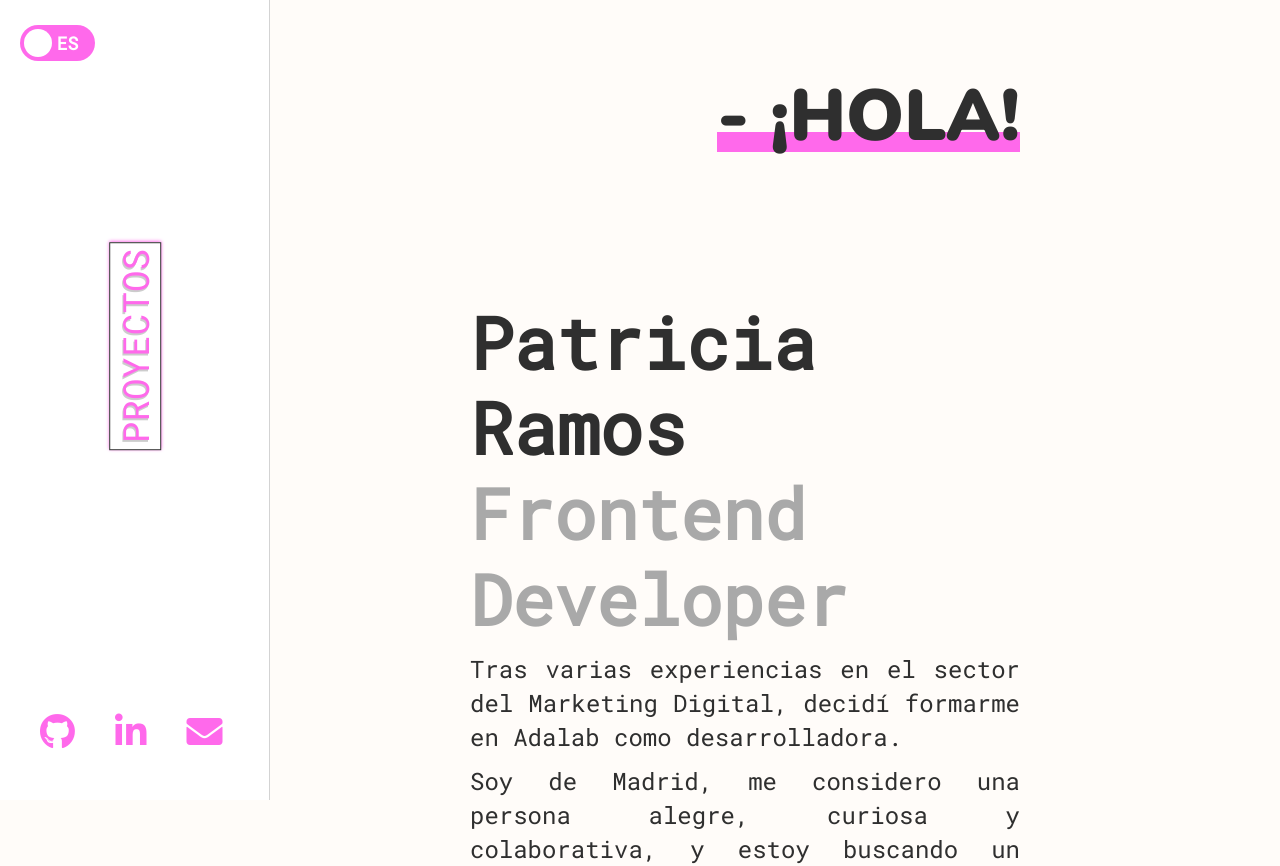
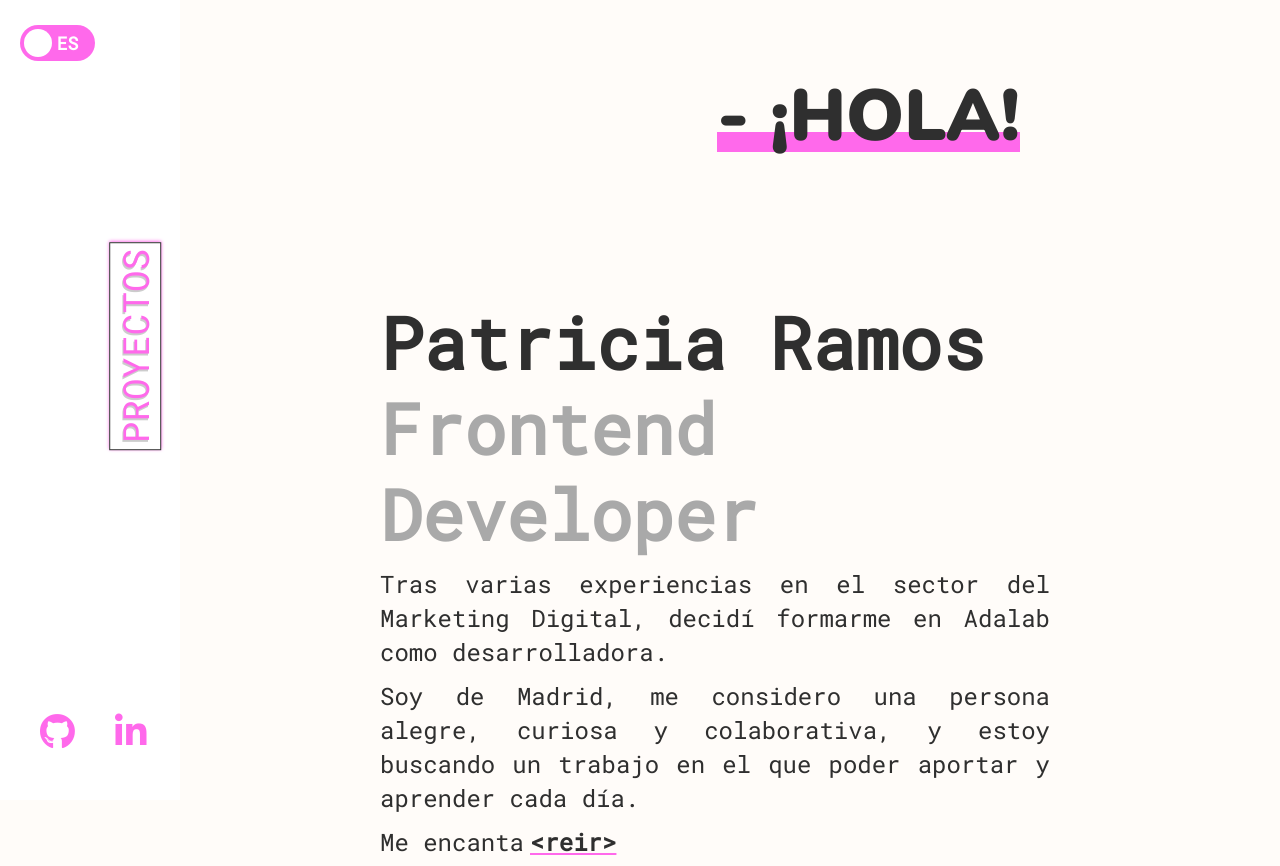
Before and after one commit to patriciaramosf/patriciaramos, a React (Create React App) app: page /#/ in a window 1280 px wide. Shown: the top 866 px of the page. Built offline with nearby package versions, Linux system fonts and the light colour scheme.

Commit message:
see github new device

```diff
--- a/src/stylesheets/App.scss
+++ b/src/stylesheets/App.scss
@@ -14,8 +14,12 @@
 }
 html{
    background-color: white;
-    @include forTablet{
+   @include forMobile{
+    background-color: #FFFCF9;
+    height:100%;
+}
+  /*   @include forTablet{
         background-color: #FFFCF9;
         height:100%;
-    }
+    }  */
 }
--- a/src/stylesheets/components/animation.scss
+++ b/src/stylesheets/components/animation.scss
@@ -6,9 +6,12 @@
 
 .content {
   display:none;
-    @include forTablet{
+  @include forMobile{
     display:block;
     position:relative;
+   /*  @include forTablet{
+    display:block;
+    position:relative; */
 
     &__container {
       overflow: hidden;
@@ -18,7 +21,11 @@
       height: 50px;
       overflow:hidden;
       bottom:-3px;
+      left:10px;
+      @include forTablet{
+      bottom:-3px;
       left:25px;
+      }
       @include formediumDesktop{
         left:35px;
       }
@@ -38,7 +45,7 @@
         text-align: left;
         list-style: none;
         font-weight: bold;
-        font-size:24px;
+        font-size:20px;
         margin-left:105px;
         margin-top:5px;
         z-index:-1;
@@ -48,6 +55,9 @@
         animation-name: change;
         animation-duration: 10s;
         animation-iteration-count: infinite;
+        @include forTablet{
+          font-size:24px;
+        }
 
         &__item {
           line-height:50px;
@@ -120,7 +130,7 @@
 
 .content {
   display:none;
-    @include forTablet{
+    @include forMobile{
     display:block;
     position:relative;
       &__containerEn {
@@ -131,7 +141,11 @@
         height: 50px;
         overflow:hidden;
         bottom:-3px;
-        left:-25px;
+        left:-40px;
+        @include forTablet{
+          bottom:-3px;
+          left:-25px;
+          }
         @include forDesktop{
           left:-10px;
       }
--- a/src/stylesheets/core/variables.scss
+++ b/src/stylesheets/core/variables.scss
@@ -5,6 +5,7 @@ $trying2: #C04ABC;
 $black:#2F2F2F;
 /* sizes */
 $titlePhone:36px;
+$titleLittleTablet:40px;
 $titleTablet:48px;
 $titleDesktop:54px;
 /* fonts */
--- a/src/stylesheets/layouts/Aside.scss
+++ b/src/stylesheets/layouts/Aside.scss
@@ -1,11 +1,18 @@
 .aside{
     margin-top:0px;
-        @include forTablet{
-            width:270px;
+        @include forMobile{
+            width:180px;
             height:100%;
             border-right:1px solid lightgray;
             position:fixed;
             background-color: white;
+        }
+        @include forTablet{
+            width:270px;
+           /*  height:100%;
+            border-right:1px solid lightgray;
+            position:fixed;
+            background-color: white; */
             }
     .languageToggle{
         margin-top:25px;
@@ -16,7 +23,7 @@
     }
     .linkTabletProject{
         display:none;
-            @include forTablet{
+        @include forMobile{
                 display:block;
                 text-transform: uppercase;
                 color: $primaryColor;
@@ -31,7 +38,23 @@
                 border:1px solid $black;
                 text-shadow: -2px -1px rgba(0,0,0,0.2);
                 box-shadow:1px 0.5px 3.5px 0.5px $primaryColor;
-                }
+            }
+           /*  @include forTablet{
+                display:block;
+                text-transform: uppercase;
+                color: $primaryColor;
+                font-family: $fontFamilyGeneral;
+                font-size:28px;
+                font-weight: 200;
+                transform:rotate(270deg);
+                position:absolute;
+                top:40%;
+                background-color: transparent;
+                right:30px;
+                border:1px solid $black;
+                text-shadow: -2px -1px rgba(0,0,0,0.2);
+                box-shadow:1px 0.5px 3.5px 0.5px $primaryColor;
+                } */
             @include forDesktop{
                 font-size:36px;
                 right:30px;
--- a/src/stylesheets/layouts/Homepage.scss
+++ b/src/stylesheets/layouts/Homepage.scss
@@ -22,15 +22,23 @@
     flex-direction: column;
     align-items: center;
     position: relative;
-    @include forTablet{
+    @include forMobile{
+        margin-left:180px;
+        background-color: #FFFCF9;
+        margin-top:0px;
+    }
+   /*  @include forTablet{
         margin-left:270px;
         background-color: #FFFCF9;
         margin-top:0px;
-    }
+    } */
     .containerHomePage{
-        @include forTablet{
+        @include forMobile{
             margin-top:100px;
         }
+      /*   @include forTablet{
+            margin-top:100px;
+        } */
         @include forDesktop{
             margin-top:280px;
         }
@@ -47,6 +55,11 @@
             font-weight: bold;
             text-transform: uppercase;
             font-family: $fontFamilyTitle;
+                @include forMobile{
+                font-size:$titleLittleTablet;
+                top:40px;
+                right:10px;
+                }
                 @include forTablet{
                     font-size:$titleTablet;
                     top:50px;
@@ -69,6 +82,10 @@
             border-top:solid 2px black;
             border-bottom:solid 2px black;
             opacity:0.8;
+            @include forMobile{
+                width:300px;
+                margin-left:20px;
+                }
             @include forTablet{
                 margin-top:20px;
                 width:400px;
@@ -121,6 +138,10 @@
             font-size:26px;
             line-height: 40px;
             color:$black;
+            @include forMobile{
+                text-align: left;
+                margin-left:30px;
+                }
             @include forTablet{
                 text-align: left;
                 font-size:26px;
@@ -139,13 +160,21 @@
             }
             .description{
                     display:none;
-                    @include forTablet{
+                    @include forMobile{
                         display:block;
-                        font-size:20px;
-                        margin-right:40px;
+                        font-size:16px;
+                        margin-right:10px;
                         margin-top:10px;
                         text-align: justify;
                         line-height: 34px;
+                        }
+                    @include forTablet{
+                       /*  display:block; */
+                        font-size:20px;
+                       /*  margin-right:40px;
+                        margin-top:10px;
+                        text-align: justify;
+                        line-height: 34px; */
                     }
                     @include forDesktop{
                         font-size:22px;
@@ -182,9 +211,12 @@
             margin-top:60px;
             margin-bottom:20px;
                 .next{
-                    @include forTablet{
+                    @include forMobile{
                         display:none;
-                    }
+                        }
+                   /*  @include forTablet{
+                        display:none;
+                    } */
                 }
             }
         }
--- a/src/stylesheets/layouts/ProjectPage.scss
+++ b/src/stylesheets/layouts/ProjectPage.scss
@@ -6,11 +6,6 @@
         grid-column:1;
         grid-gap:45px;
         margin-top:40px;
-        /* @include forMobile{
-            margin-left:260px;
-            justify-content: center;
-            margin-top:0px;
-        } */
         @include forTablet{
             margin-left:260px;
             justify-content: center;
@@ -314,6 +309,3 @@
             }
         }
 }
-.hidden{
-    display:none;
-}
```
